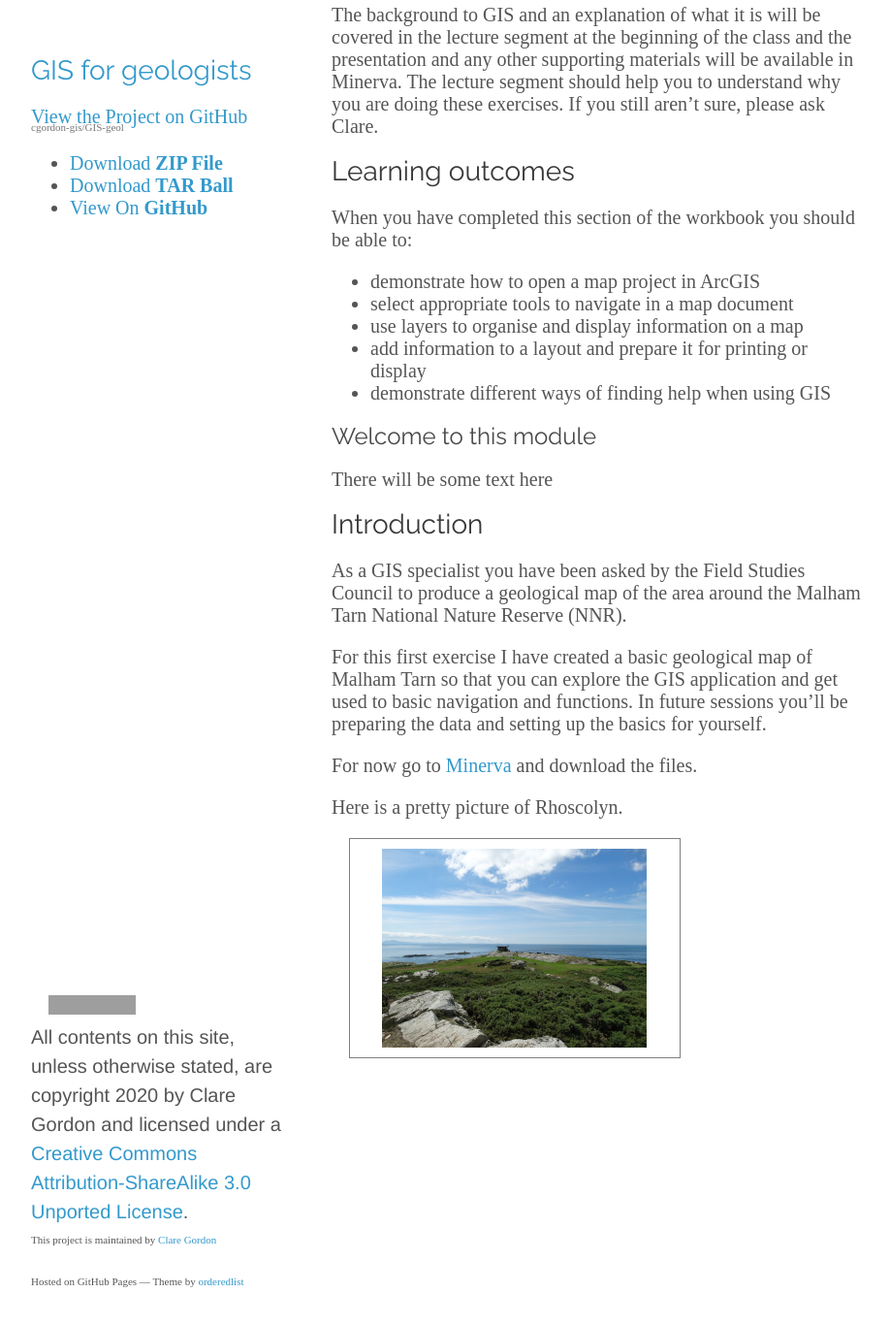
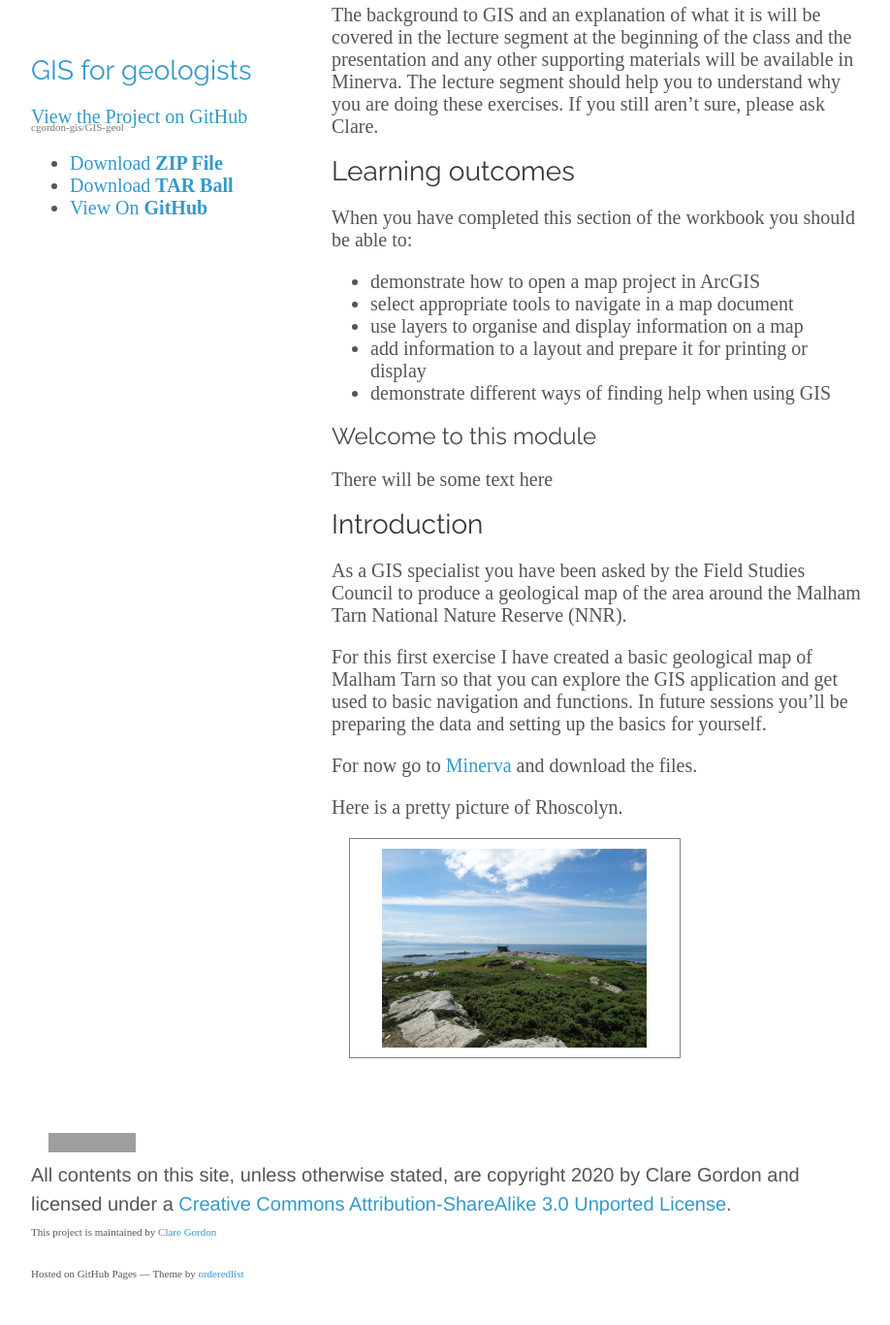
Before and after one commit to cgordon-gis/GIS-geol, a Jekyll site: the page built from index.md, in a window 1280 px wide and 1400 px high, scrolled down 105 px. Shown: the top 1366 px of the window at 97% size, without its empty margins (178-1096 px from the left). Built offline with Jekyll 4.4.1, drawn with Linux system fonts in a browser that asks for light colours; some web fonts are replaced; grey boxes are pictures that could not be loaded.

Commit message:
changes to footer

```diff
--- a/stylesheets/styles.css
+++ b/stylesheets/styles.css
@@ -190,10 +190,12 @@ hr {
 }
 
 footer {
-  width:270px;
-  float:left;
-  position:fixed;
-  bottom:50px;
+  /* width:270px; */
+  float:none;
+  position:static;
+  width:auto;
+  /* position:fixed; */
+  /* bottom:50px; */
 }
 
 @media print, screen and (max-width: 960px) {
```
Also changed, not shown: 1 other file.
